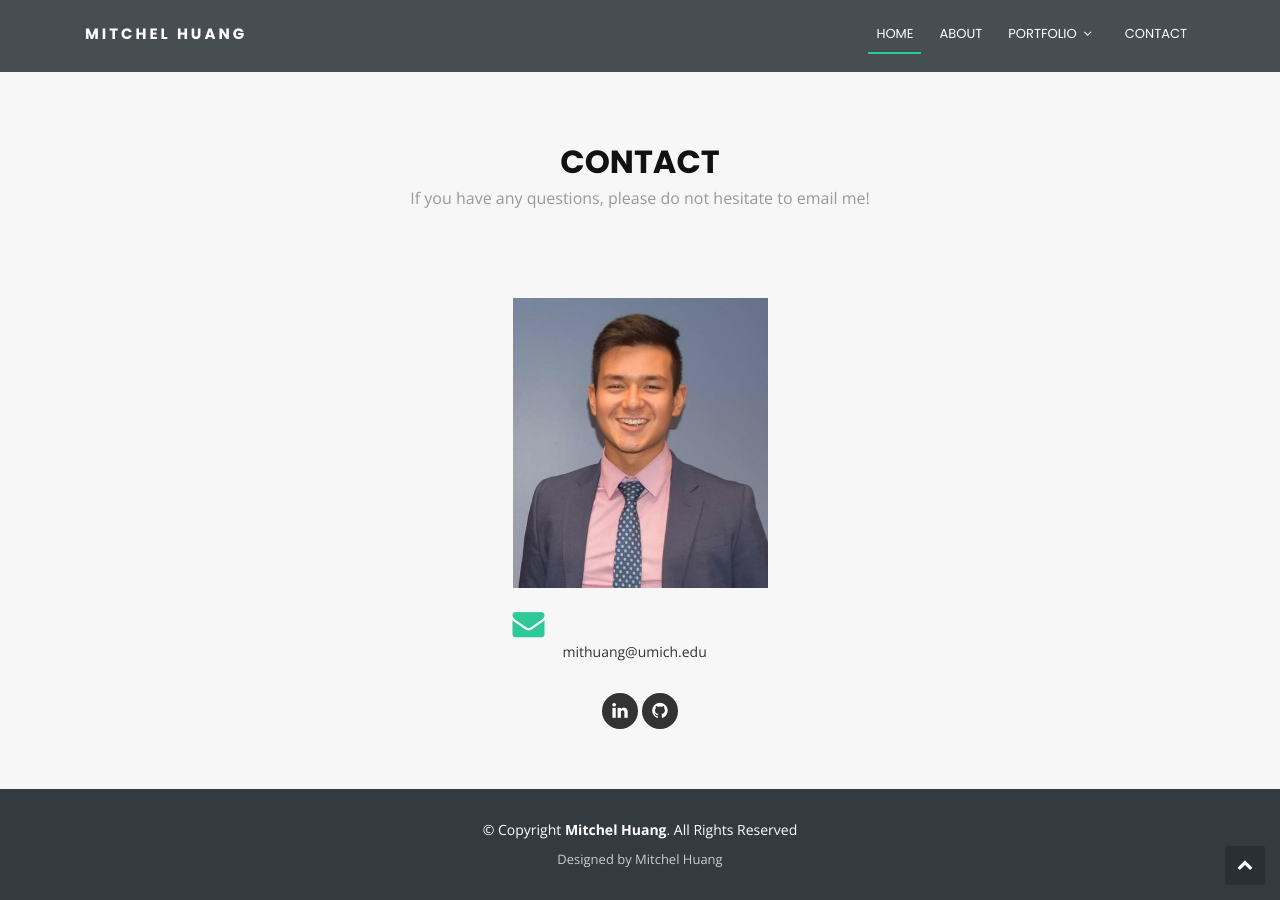
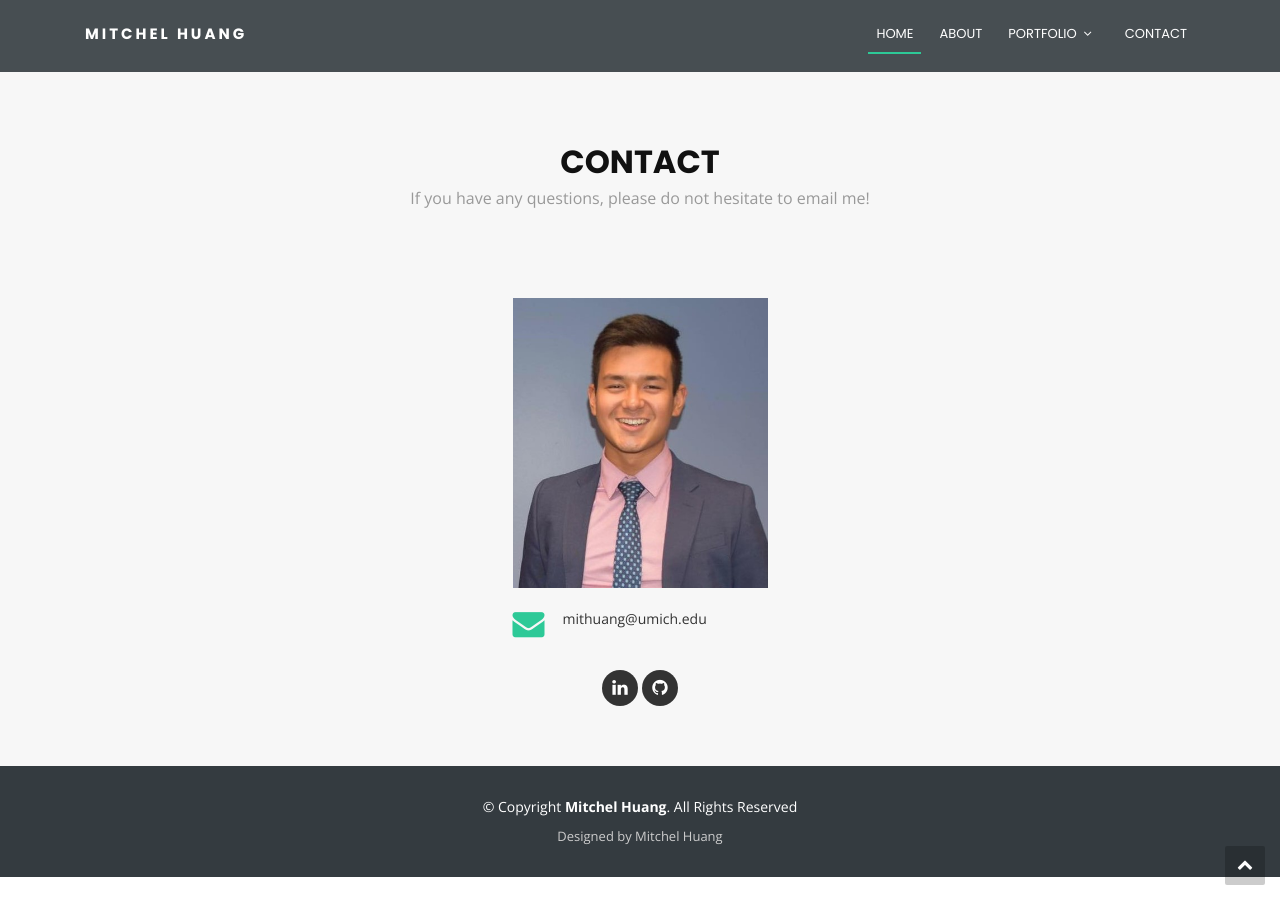
Before and after one commit to mithuang/mithuang.github.io, a Jekyll site: the page index.html, which Jekyll copies as it is, in a window 1280 px wide and 900 px high, scrolled down 3510 px. Built offline with Jekyll 4.4.1, drawn with Linux system fonts in a browser that asks for light colours.

Commit message:
contact formatting5

```diff
--- a/css/style.css
+++ b/css/style.css
@@ -929,12 +929,11 @@ body.mobile-nav-active #mobile-nav-toggle {
 #contact .info i {
   font-size: 32px;
   color: #2dc997;
-  float: none;
+  float: left;
 }
 
 #contact .info p {
   padding: 0 0 10px 50px;
-  margin-bottom: 20px;
   line-height: 22px;
   font-size: 14px;
 }
```
